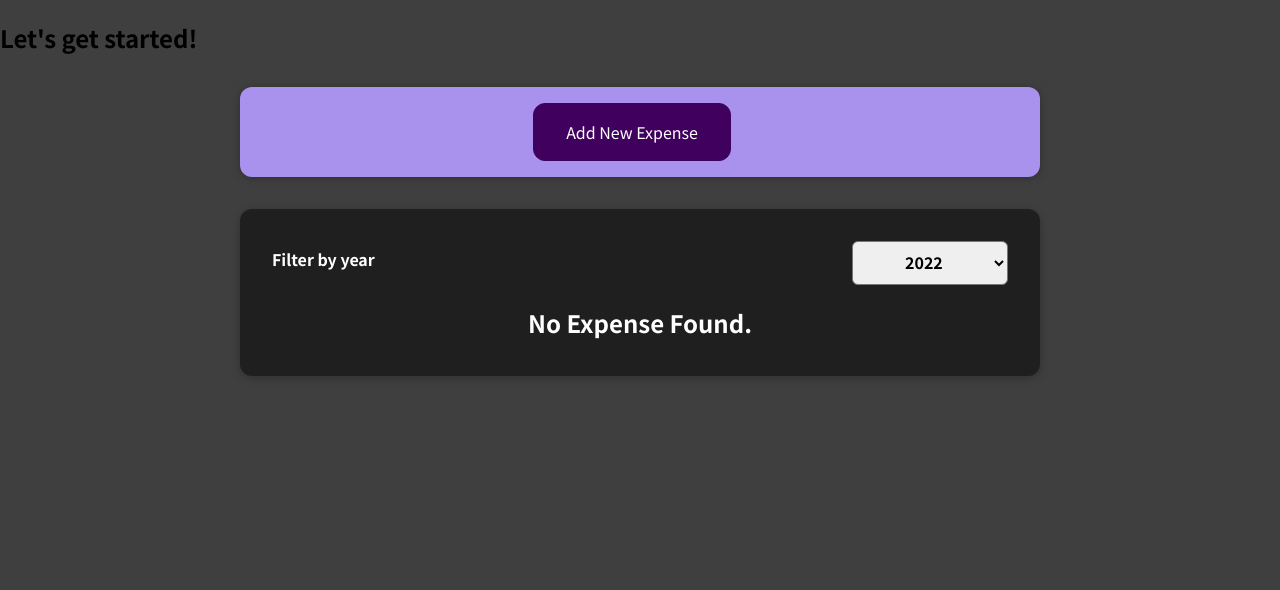
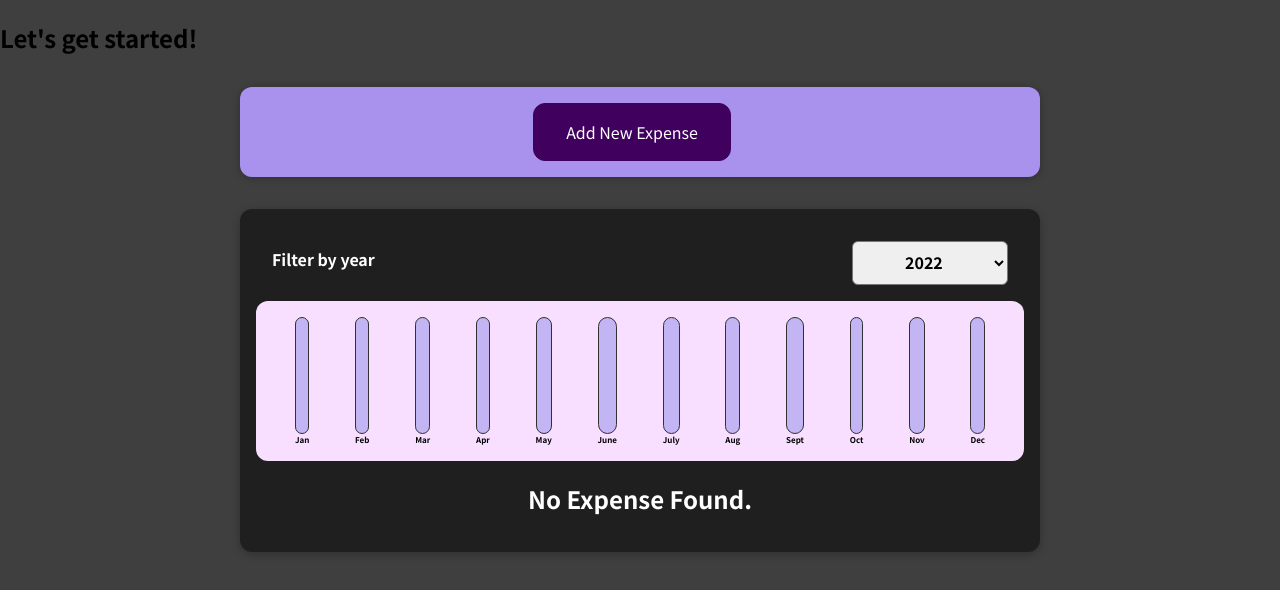
Before and after one commit to kashishahuja2002/Expense-App, a React (Create React App) app: page / in a window 1280 px wide. Shown: the top 590 px of the page. Built offline with nearby package versions, Linux system fonts and the light colour scheme.

Commit message:
Expense Chart

```diff
--- a/src/App.js
+++ b/src/App.js
@@ -1,5 +1,6 @@
 import React, { useState } from "react";
 import Expenses from "./components/Expenses/Expenses";
+import ExpensesChart from "./components/Expenses/ExpensesChart";
 import NewExpense from "./components/NewExpense/NewExpense";
 
 let dummyExpenses = [
--- /dev/null
+++ b/src/components/Chart/Chart.css
@@ -0,0 +1,9 @@
+.chart {
+    padding: 1rem;
+    border-radius: 12px;
+    background-color: #f8dfff;
+    text-align: center;
+    display: flex;
+    justify-content: space-around;
+    height: 10rem;
+}
--- /dev/null
+++ b/src/components/Chart/Chart.js
@@ -0,0 +1,21 @@
+import React from "react";
+import './Chart.css';
+import ChartBar from "./ChartBar";
+
+const Chart = (props) => {
+    const dataPointValues = props.dataPoints.map(dataPoint => dataPoint.value);
+    const totalMaximum = Math.max(...dataPointValues)
+
+    return (<div className='chart'>
+        { props.dataPoints.map(dataPoint =>
+            <ChartBar
+                key={dataPoint.label}
+                value={dataPoint.value}
+                maxValue={totalMaximum}
+                label={dataPoint.label}
+            />)
+        }
+    </div>)
+}
+
+export default Chart;
--- /dev/null
+++ b/src/components/Chart/ChartBar.css
@@ -0,0 +1,30 @@
+.chart-bar {
+    height: 100%;
+    display: flex;
+    flex-direction: column;
+    align-items: center;
+}
+
+.chart-bar__inner {
+    height: 100%;
+    width: 100%;
+    border: 1px solid #313131;
+    border-radius: 12px;
+    background-color: #c3b4f3;
+    overflow: hidden;
+    display: flex;
+    flex-direction: column;
+    justify-content: flex-end;
+}
+
+.chart-bar__fill {
+    background-color: #4826b9;
+    width: 100%;
+    transition: all 0.3s ease-out;
+}
+
+.chart-bar__label {
+    font-weight: bold;
+    font-size: 0.5rem;
+    text-align: center;
+}
--- /dev/null
+++ b/src/components/Chart/ChartBar.js
@@ -0,0 +1,19 @@
+import React from "react";
+import './ChartBar.css';
+
+const ChartBar = (props) => {
+    let barHeight = '0%';
+
+    if(props.maxValue>0) {
+        barHeight = Math.round((props.value / props.maxValue) * 100) + '%';
+    }
+
+    return <div className="chart-bar">
+        <div className="chart-bar__inner">
+            <div className="chart-bar__fill" style={{height: barHeight}}></div>
+        </div>
+        <div className="chart-bar__label">{props.label}</div>
+    </div>
+}
+
+export default ChartBar;
--- a/src/components/Expenses/Expenses.js
+++ b/src/components/Expenses/Expenses.js
@@ -3,6 +3,7 @@
 import Card from '../UI/Card';
 import ExpensesFilter from '../ExpensesFilter/ExpensesFilter';
 import ExpensesList from './ExpensesList';
+import ExpensesChart from './ExpensesChart';
 
 const Expenses = (props) => {
     const [Year, SelectYear] = useState('2022');
@@ -16,6 +17,7 @@
     return (
         <Card className="expenses">
             <ExpensesFilter onSelectYear={handleSelectYear}></ExpensesFilter>
+            <ExpensesChart expenses={filteredExpenses} />
             <ExpensesList items={filteredExpenses}></ExpensesList>
         </Card>
     );
--- /dev/null
+++ b/src/components/Expenses/ExpensesChart.js
@@ -0,0 +1,28 @@
+import React from "react";
+import Chart from "../Chart/Chart";
+
+const ExpensesChart = (props) => {
+    const chartDataPoints = [
+        {label: 'Jan', value: 0},
+        {label: 'Feb', value: 0},
+        {label: 'Mar', value: 0},
+        {label: 'Apr', value: 0},
+        {label: 'May', value: 0},
+        {label: 'June', value: 0},
+        {label: 'July', value: 0},
+        {label: 'Aug', value: 0},
+        {label: 'Sept', value: 0},
+        {label: 'Oct', value: 0},
+        {label: 'Nov', value: 0},
+        {label: 'Dec', value: 0},
+    ];
+
+    for (const expense of props.expenses) {
+        const expenseMonth = expense.date.getMonth();       // January is 0
+        chartDataPoints[expenseMonth].value += expense.amount;
+    }
+
+    return <Chart dataPoints={chartDataPoints} />
+}
+
+export default ExpensesChart;
--- a/src/components/NewExpense/ExpenseForm.js
+++ b/src/components/NewExpense/ExpenseForm.js
@@ -22,7 +22,7 @@
         event.preventDefault();
         const ExpenseData = {
             title: inputTitle,
-            amount: inputAmount,
+            amount: +inputAmount,
             date: new Date(inputDate)
         };
 
```
Also changed, not shown: 1 other file (tests, documents, lock files or other folders).
